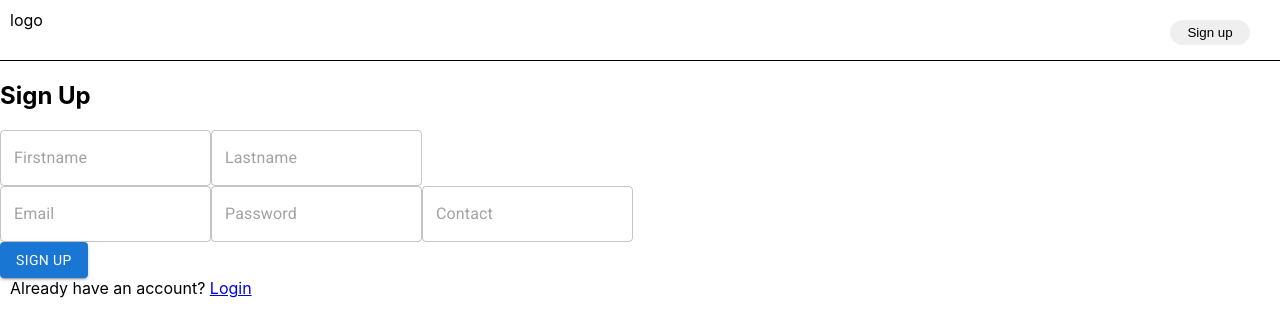
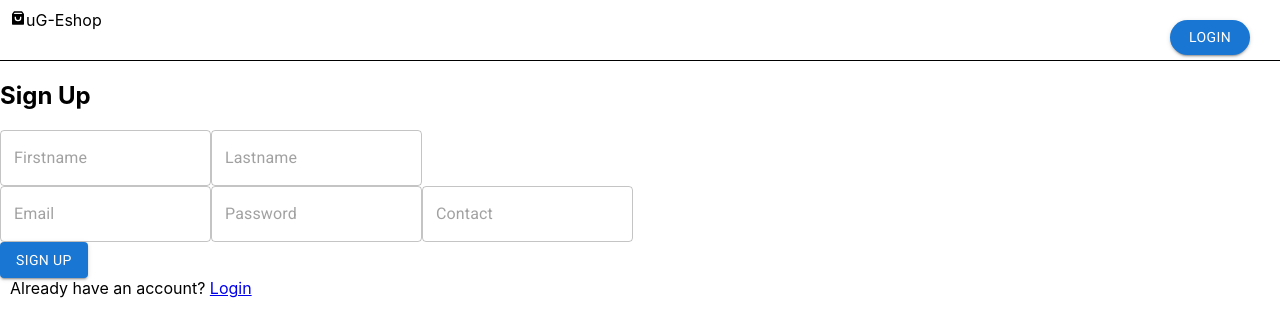
Before and after one commit to Anjali-Singh02/upgrad-eshop, a React (Create React App) app: page / in a window 1280 px wide. Shown: the top 336 px of the page. Built offline with nearby package versions, Linux system fonts and the light colour scheme.

Commit message:
added logo

```diff
--- a/src/components/Navbar.js
+++ b/src/components/Navbar.js
@@ -1,8 +1,9 @@
 import React, { useState } from 'react';
 import './Navbar.css';
 import { Box, Button, Modal, Typography } from '@mui/material';
-import SignupForm from './SignupForm';
 import { Link } from 'react-router-dom';
+import { RiShoppingBag3Fill } from 'react-icons/ri';
+import { IconContext } from 'react-icons';
 const Navbar = () => {
 	const style = {
 		position: 'absolute',
@@ -24,12 +25,26 @@ const Navbar = () => {
 
 	return (
 		<nav className="navbar-container">
-			<div>logo</div>
+			<div className="logo">
+				<IconContext.Provider
+					value={{
+						className: 'global-class-name icon-style',
+						size: '1em',
+					}}
+				>
+					<RiShoppingBag3Fill />
+				</IconContext.Provider>
+				uG-Eshop
+			</div>
 			<div className="btn-container">
-				<Link to="/signup">
-					<button className="signup-btn" onClick={handleSignUpOpen}>
-						Sign up
-					</button>
+				<Link to="/login">
+					<Button
+						variant="contained"
+						className="button"
+						onClick={handleSignUpOpen}
+					>
+						Login
+					</Button>
 				</Link>
 			</div>
 		</nav>
```
